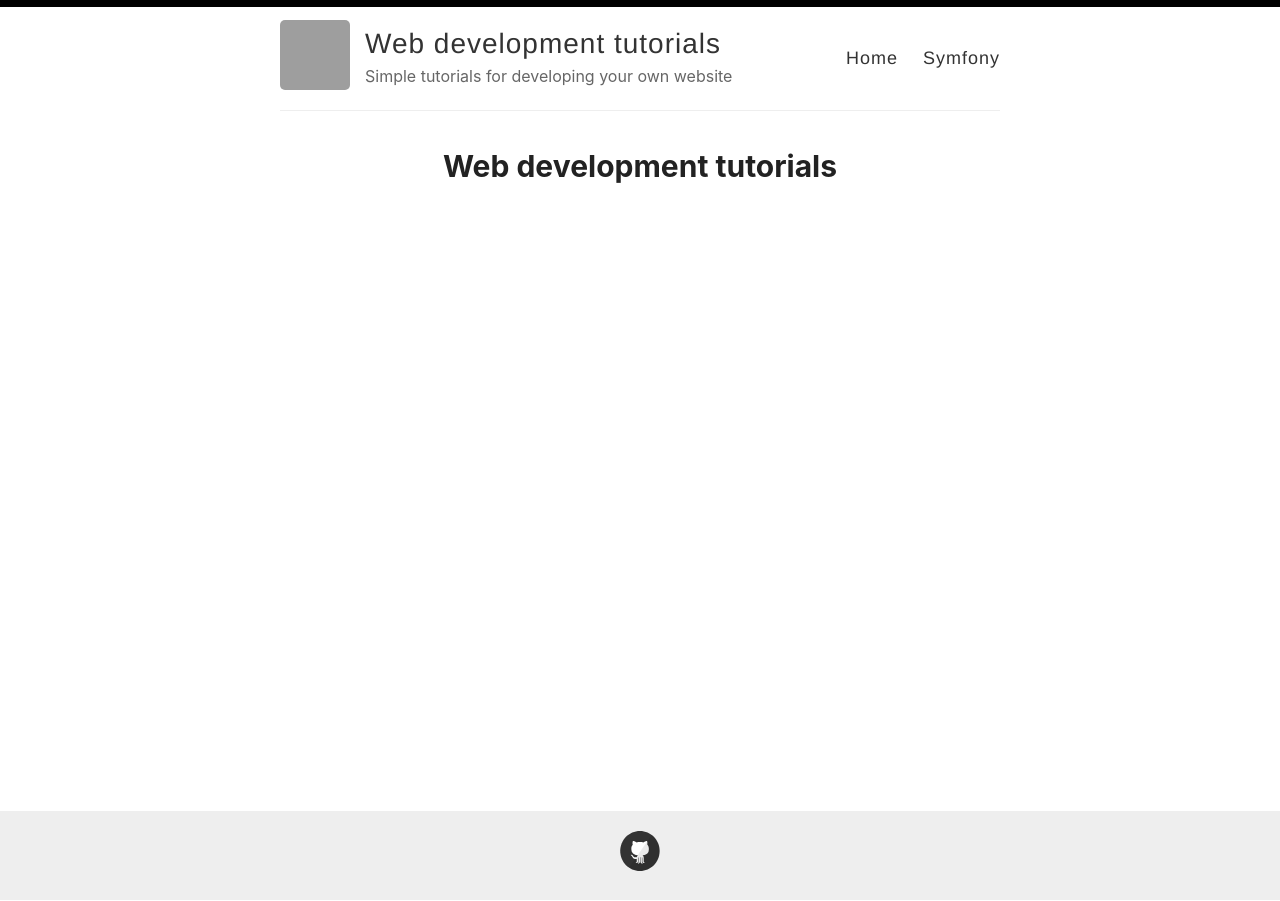
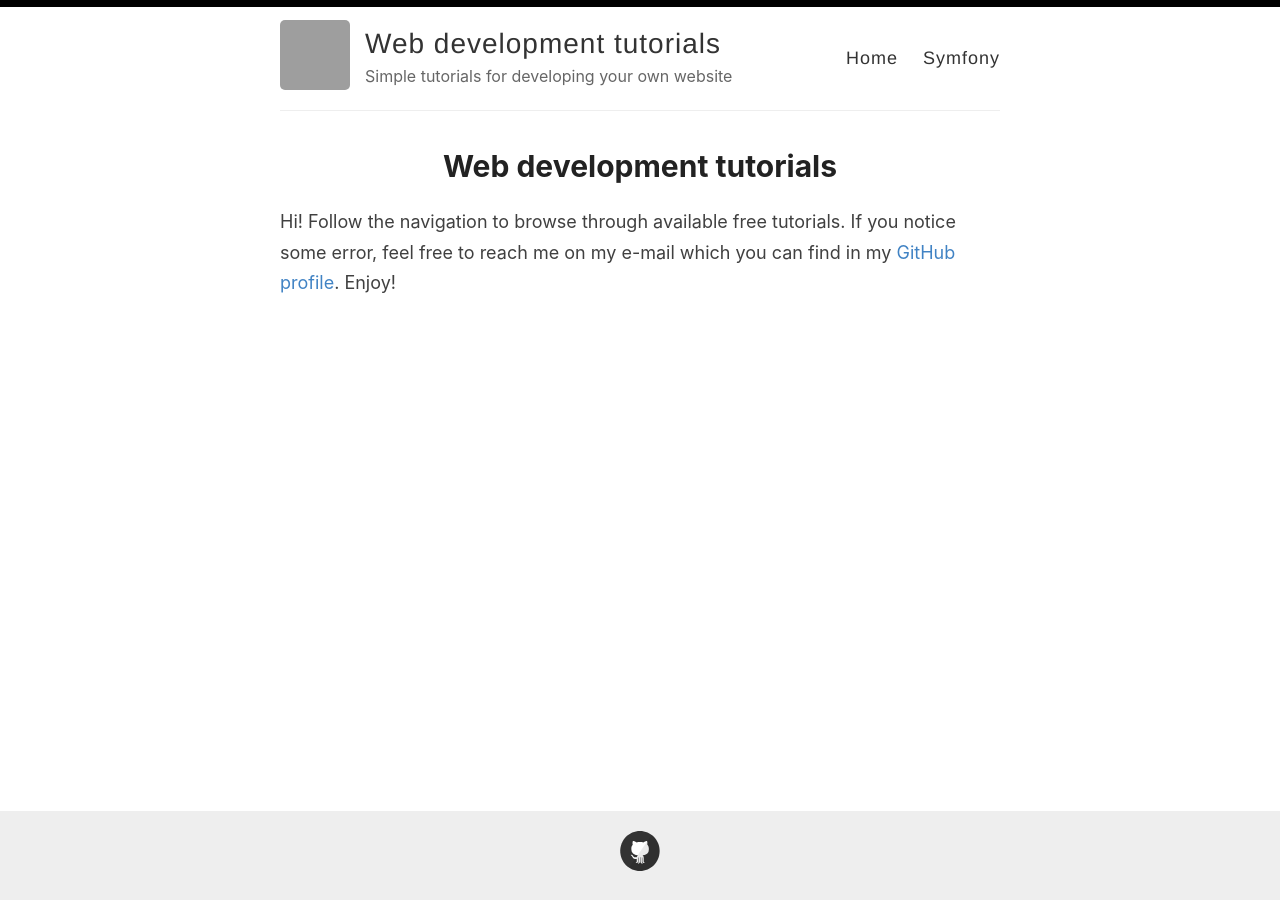
Before and after one commit to Lkopo/lkopo.github.io, a Jekyll site: the page built from index.md, in a window 1280 px wide. Built offline with Jekyll 4.4.1, drawn with Linux system fonts in a browser that asks for light colours; our own code applies the rules of GitHub Pages for plain Markdown files; grey boxes are pictures that could not be loaded.

Commit message:
Update index.md

```diff
--- a/index.md
+++ b/index.md
@@ -3,3 +3,5 @@ layout: default
 ---
 
 # Web development tutorials
+
+Hi! Follow the navigation to browse through available free tutorials. If you notice some error, feel free to reach me on my e-mail which you can find in my [GitHub profile](https://github.com/Lkopo). Enjoy!
```
